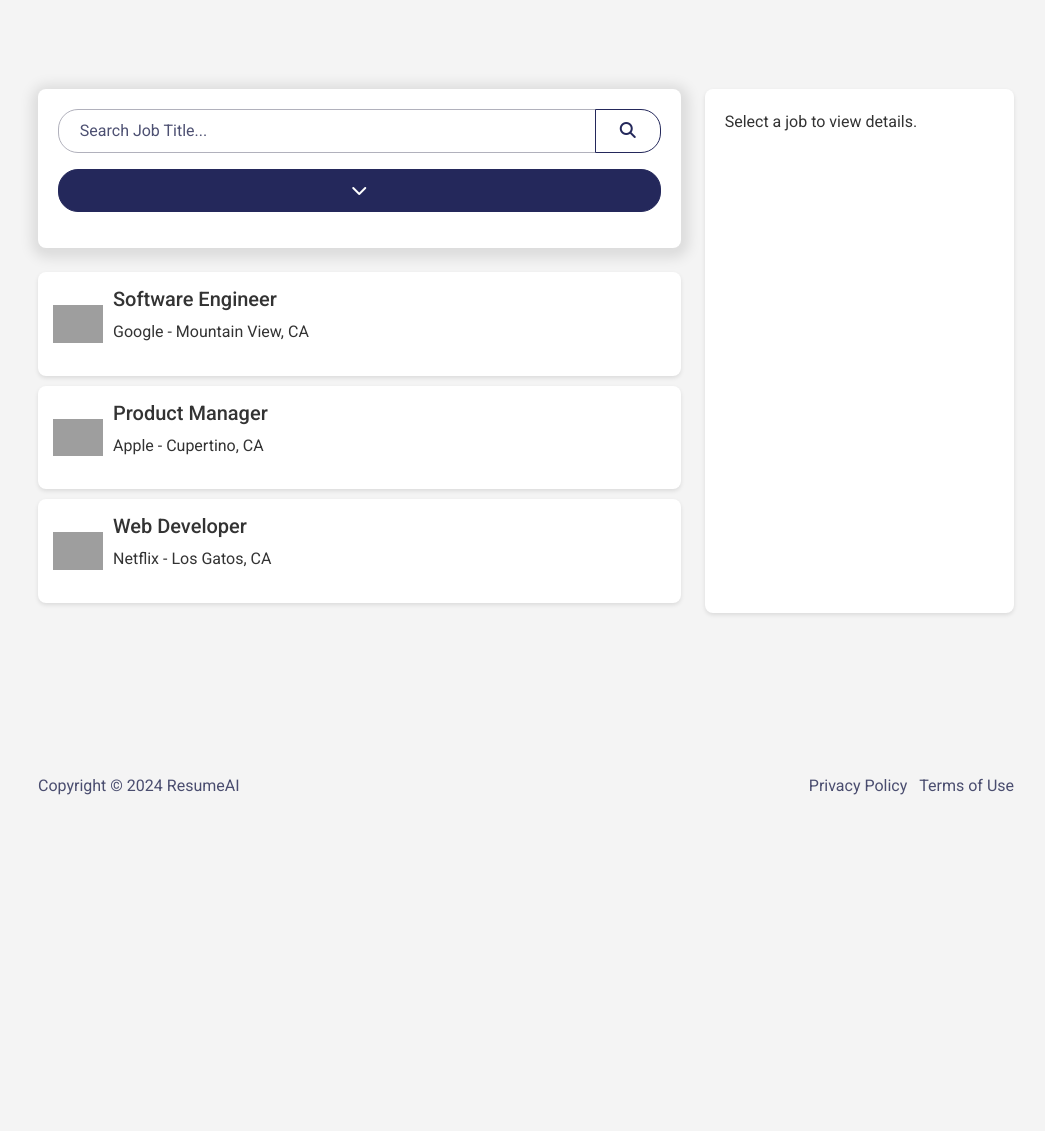
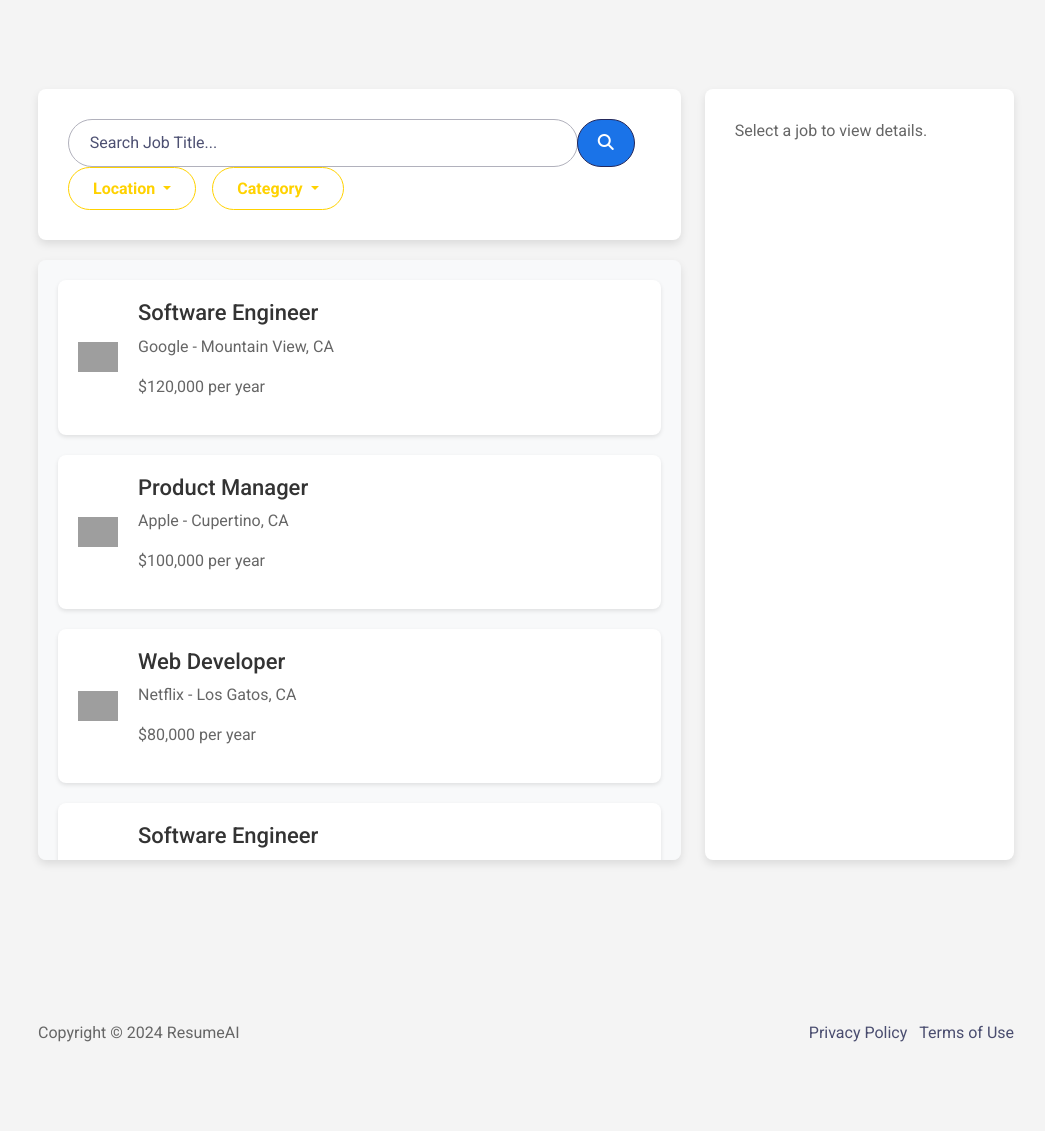
Before and after one commit to Kardee12/ResumeAI, a Django app: template templates/Authorized/Core/JobSearcher/searcher.html in a window 1280 px wide. Shown: the part 75-1206 px from the top of the page, without its empty margins (114-1159 px from the left). Run offline with Django 5.2, Linux system fonts and the light colour scheme; the template is opened without the code that fills it, so the values that code supplies are empty; some libraries are stand-ins or nearby versions; grey boxes are pictures that could not be loaded.

Commit message:
Search page

```diff
--- a/templates/Authorized/Core/JobSearcher/Profile.html
+++ b/templates/Authorized/Core/JobSearcher/Profile.html
@@ -222,7 +222,9 @@ body {
         </div>
     </div>
 </div>
+{% endblock %}
 
+{% block extra_scripts %}
 <script>
 function addSkill() {
     var skillsListModal = document.getElementById('skillsListModal');
--- a/templates/Authorized/Core/JobSearcher/searcher.html
+++ b/templates/Authorized/Core/JobSearcher/searcher.html
@@ -19,50 +19,75 @@
     }
     .search-panel {
         background: #ffffff;
+        padding: 30px;
+        border-radius: 8px; /* Less rounded corners */
+        box-shadow: 0 4px 8px rgba(0, 0, 0, 0.1);
+        margin-bottom: 20px;
+    }
+    .form-control, .btn {
+        border-radius: 8px; /* Less rounded corners */
+    }
+    .btn-primary {
+        background-color: #1a73e8;
+        color: white;
+        padding: 10px 20px;
+    }
+    .btn-primary:hover {
+        background-color: #0c49b5;
+    }
+    .dropdown-menu {
+        border-radius: 8px; /* Less rounded corners */
+    }
+    .job-listings-container {
+        position: relative;
+        background: #f8f9fa; /* Light background for the scrollable container */
         padding: 20px;
         border-radius: 8px;
-        box-shadow: 1px 3px 13px 7px rgba(0, 0, 0, 0.1);
-        margin-bottom: 30px;
+        max-height: 600px; /* Maximum height before scrolling */
+        overflow-y: auto; /* Enable vertical scrolling */
+        box-shadow: 0 4px 8px rgba(0,0,0,0.1);
     }
     .job-listing {
         background: #ffffff;
-        padding: 15px;
-        margin-bottom: 10px;
+        padding: 20px;
+        margin-bottom: 20px;
         border-radius: 8px;
-        box-shadow: 0 2px 4px rgba(0,0,0,.1);
-        cursor: pointer;
+        box-shadow: 0 2px 4px rgba(0, 0, 0, 0.1);
         display: flex;
         align-items: center;
     }
     .job-listing:hover {
-        background-color: #f8f9fa;
-    }
-    .details-panel {
-        background: #ffffff;
-        padding: 20px;
-        border-radius: 8px;
-        box-shadow: 0 2px 4px rgba(0,0,0,.1);
-        height: 100%;
-    }
-    .form-control, .btn, .form-select {
-        border-radius: 20px;
+        background-color: #e8f0fe;
     }
     .icon-container {
-        width: 50px;
-        height: 50px;
+        width: 40px;
+        height: 40px;
         display: flex;
         align-items: center;
         justify-content: center;
-        margin-right: 10px;
+        margin-right: 20px;
     }
     .icon-container img {
         width: 100%;
         height: auto;
     }
-    #toggleFilters {
-        display: block;
-        width: 100%;
-        text-align: center;
+    .details-panel {
+        background: #ffffff;
+        padding: 30px;
+        border-radius: 8px;
+        box-shadow: 0 4px 8px rgba(0,0,0,.1);
+        height: 100%;
+        overflow: hidden;
+    }
+    h4, h5 {
+        margin-top: 0;
+        color: #333;
+        font-size: 22px;
+    }
+    p {
+        color: #666;
+        font-size: 16px;
+        line-height: 1.5;
     }
 </style>
 {% endblock %}
@@ -71,60 +96,40 @@
 <main class="container mt-5">
     <div class="row">
         <div class="col-md-8">
-            <div class="search-panel mb-4">
-                <form class="d-flex justify-content-between flex-wrap">
-                    <div class="input-group mb-3">
-                        <input class="form-control" type="text" placeholder="Search Job Title..." aria-label="Job Title">
-                        <button class="btn btn-outline-primary" type="button" id="searchButton"><i class="fas fa-search"></i></button>
+            <div class="search-panel">
+                <form class="d-flex flex-wrap align-items-center">
+                    <div class="input-group me-3">
+                        <input class="form-control rounded-pill" type="text" placeholder="Search Job Title..." aria-label="Job Title">
+                        <button class="btn btn-primary rounded-pill" type="button"><i class="fas fa-search"></i></button>
                     </div>
-                    <button class="btn btn-primary mb-3" id="toggleFilters" data-bs-toggle="collapse" data-bs-target="#filtersPanel" aria-expanded="false" aria-controls="filtersPanel">
-                        <i class="fas fa-chevron-down"></i>
-                    </button>
-                    <div class="collapse" id="filtersPanel">
-                        <div class="card card-body">
-                            <div class="d-flex justify-content-between flex-wrap">
-                                <div class="me-3 mb-3">
-                                    <label for="sortBy" class="form-label">Sort by:</label>
-                                    <select class="form-select" id="sortBy">
-                                        <option selected>Newest</option>
-                                        <option>Oldest</option>
-                                        <option>Salary</option>
-                                    </select>
-                                </div>
-                                <div class="me-3 mb-3">
-                                    <label for="jobType" class="form-label">Job Type:</label>
-                                    <select class="form-select" id="jobType">
-                                        <option selected>All</option>
-                                        <option>Full Time</option>
-                                        <option>Part Time</option>
-                                        <option>Internship</option>
-                                    </select>
-                                </div>
-                                <div class="me-3 mb-3">
-                                    <label for="workType" the="form-label">Work Type:</label>
-                                    <select class="form-select" id="workType">
-                                        <option selected>All</option>
-                                        <option>Onsite</option>
-                                        <option>Remote</option>
-                                        <option>Hybrid</option>
-                                    </select>
-                                </div>
-                                <div class="mb-3">
-                                    <label for="skills" class="form-label">Skills:</label>
-                                    <select class="form-select" id="skills">
-                                        <option selected>All</option>
-                                        <option>Python</option>
-                                        <option>JavaScript</option>
-                                        <option>Java</option>
-                                    </select>
-                                </div>
-                            </div>
-                        </div>
+                    <div class="dropdown me-3">
+                        <button class="btn btn-outline-secondary rounded-pill dropdown-toggle" type="button" id="locationDropdown" data-bs-toggle="dropdown" aria-expanded="false">
+                            Location
+                        </button>
+                        <ul class="dropdown-menu" aria-labelledby="locationDropdown">
+                            <li><a class="dropdown-item" href="#">All Locations</a></li>
+                            <li><a class="dropdown-item" href="#">New York</a></li>
+                            <li><a class="dropdown-item" href="#">San Francisco</a></li>
+                            <li><a class="dropdown-item" href="#">Los Angeles</a></li>
+                        </ul>
+                    </div>
+                    <div class="dropdown">
+                        <button class="btn btn-outline-secondary rounded-pill dropdown-toggle" type="button" id="categoryDropdown" data-bs-toggle="dropdown" aria-expanded="false">
+                            Category
+                        </button>
+                        <ul class="dropdown-menu" aria-labelledby="categoryDropdown">
+                            <li><a class="dropdown-item" href="#">All Categories</a></li>
+                            <li><a class="dropdown-item" href="#">Engineering</a></li>
+                            <li><a class="dropdown-item" href="#">Marketing</a></li>
+                            <li><a class="dropdown-item" href="#">Design</a></li>
+                        </ul>
                     </div>
                 </form>
             </div>
-            <div id="jobListings">
-                <!-- Job listings will be dynamically inserted here -->
+            <div class="job-listings-container">
+                <div id="jobListings">
+                    <!-- Job listings will be dynamically inserted here -->
+                </div>
             </div>
         </div>
         <div class="col-md-4">
@@ -139,14 +144,6 @@
 {% block extra_scripts %}
 <script src="https://cdn.jsdelivr.net/npm/bootstrap@5.3.2/dist/js/bootstrap.bundle.min.js"></script>
 <script>
-    const filtersPanel = document.getElementById('filtersPanel');
-    const toggleFiltersButton = document.getElementById('toggleFilters');
-
-    toggleFiltersButton.addEventListener('click', () => {
-        const isOpen = filtersPanel.classList.contains('show');
-        toggleFiltersButton.innerHTML = isOpen ? '<i class="fas fa-chevron-down"></i>' : '<i class="fas fa-chevron-up"></i>';
-    });
-
     const dummyData = [
         {
             id: 1,
@@ -154,10 +151,10 @@
             company: 'Google',
             location: 'Mountain View, CA',
             description: 'Develop scalable applications using a range of technologies and frameworks.',
-            companyLogo: '{% static "img/google-logo.png" %}',
+            domain: 'google.com',
+            salary: 120000,
             jobType: 'full-time',
-            workType: 'remote',
-            skills: ['Python', 'JavaScript']
+            skills: ['python', 'javascript']
         },
         {
             id: 2,
@@ -165,10 +162,10 @@
             company: 'Apple',
             location: 'Cupertino, CA',
             description: 'Lead product initiatives.',
-            companyLogo: '{% static "img/apple-logo.png" %}',
-            jobType: 'part-time',
-            workType: 'hybrid',
-            skills: ['Product Management', 'Marketing']
+            domain: 'apple.com',
+            salary: 100000,
+            jobType: 'full-time',
+            skills: ['project management']
         },
         {
             id: 3,
@@ -176,43 +173,122 @@
             company: 'Netflix',
             location: 'Los Gatos, CA',
             description: 'Build and optimize user interfaces for our streaming platform.',
-            companyLogo: '{% static "img/netflix-logo.png" %}',
-            jobType: 'contract',
-            workType: 'onsite',
-            skills: ['HTML', 'CSS', 'JavaScript']
+            domain: 'netflix.com',
+            salary: 80000,
+            jobType: 'internship',
+            skills: ['javascript', 'react']
+        },
+                {
+            id: 4,
+            title: 'Software Engineer',
+            company: 'Google',
+            location: 'Mountain View, CA',
+            description: 'Develop scalable applications using a range of technologies and frameworks.',
+            domain: 'google.com',
+            salary: 120000,
+            jobType: 'full-time',
+            skills: ['python', 'javascript']
+        },
+        {
+            id: 5,
+            title: 'Product Manager',
+            company: 'Apple',
+            location: 'Cupertino, CA',
+            description: 'Lead product initiatives.',
+            domain: 'apple.com',
+            salary: 100000,
+            jobType: 'full-time',
+            skills: ['project management']
+        },
+        {
+            id: 6,
+            title: 'Web Developer',
+            company: 'Netflix',
+            location: 'Los Gatos, CA',
+            description: 'Build and optimize user interfaces for our streaming platform.',
+            domain: 'netflix.com',
+            salary: 80000,
+            jobType: 'internship',
+            skills: ['javascript', 'react']
+        },
+                {
+            id: 1,
+            title: 'Software Engineer',
+            company: 'Google',
+            location: 'Mountain View, CA',
+            description: 'Develop scalable applications using a range of technologies and frameworks.',
+            domain: 'google.com',
+            salary: 120000,
+            jobType: 'full-time',
+            skills: ['python', 'javascript']
+        },
+        {
+            id: 2,
+            title: 'Product Manager',
+            company: 'Apple',
+            location: 'Cupertino, CA',
+            description: 'Lead product initiatives.',
+            domain: 'apple.com',
+            salary: 100000,
+            jobType: 'full-time',
+            skills: ['project management']
+        },
+        {
+            id: 3,
+            title: 'Web Developer',
+            company: 'Netflix',
+            location: 'Los Gatos, CA',
+            description: 'Build and optimize user interfaces for our streaming platform.',
+            domain: 'netflix.com',
+            salary: 80000,
+            jobType: 'internship',
+            skills: ['javascript', 'react']
         }
     ];
 
-    function showDetails(jobId) {
-        const job = dummyData.find(job => job.id === parseInt(jobId));
-        if (job) {
-            document.getElementById('jobDetails').innerHTML = `
-                <div>
-                    <img src="${job.companyLogo}" alt="${job.company}" style="width: 100%; border-radius: 8px;">
-                    <h4>${job.title}</h4>
-                    <p>${job.company} - ${job.location}</p>
-                    <p>${job.description}</p>
-                    <a href="#" class="btn btn-primary">Apply Now</a>
-                </div>
-            `;
-        }
-    }
+    document.addEventListener('DOMContentLoaded', function() {
+        updateJobListings();
+    });
 
     function updateJobListings() {
         let listingsHTML = dummyData.map(job => `
             <div class="job-listing" onclick="showDetails(${job.id})">
                 <div class="icon-container">
-                    <img src="${job.companyLogo}" alt="${job.company}">
+                    <img src="https://logo.clearbit.com/${job.domain}" onError="this.onerror=null;this.src='{% static 'img/default-logo.png' %}';" alt="${job.company}">
                 </div>
                 <div>
                     <h5>${job.title}</h5>
                     <p>${job.company} - ${job.location}</p>
+                    <p>$${job.salary.toLocaleString()} per year</p>
                 </div>
             </div>
         `).join('');
         document.getElementById('jobListings').innerHTML = listingsHTML;
     }
 
-    document.addEventListener('DOMContentLoaded', updateJobListings);
+    function showDetails(jobId) {
+        const job = dummyData.find(job => job.id === parseInt(jobId));
+        if (job) {
+            document.getElementById('jobDetails').innerHTML = `
+                <div style="padding: 20px; border-radius: 8px; background-color: #ffffff; box-shadow: 0 2px 4px rgba(0, 0, 0, 0.1);">
+                    <img src="https://logo.clearbit.com/${job.domain}" onError="this.onerror=null;this.src='{% static 'img/default-logo.png' %}';" alt="${job.company} Logo" style="width: 80px; height: auto; border-radius: 8px; margin-bottom: 20px;">
+                    <h4>${job.title}</h4>
+                    <p><strong>Company:</strong> ${job.company}</p>
+                    <p><strong>Location:</strong> ${job.location}</p>
+                    <p><strong>Salary:</strong> $${job.salary.toLocaleString()}</p>
+                    <p>${job.description}</p>
+                    <p><strong>Job Type:</strong> ${job.jobType.charAt(0).toUpperCase() + job.jobType.slice(1)}</p>
+                    <p><strong>Skills:</strong> ${job.skills.join(', ')}</p>
+                    <button class="btn btn-primary" onclick="applyJob(${job.id})">Apply Now</button>
+                </div>
+            `;
+        } else {
+            document.getElementById('jobDetails').innerHTML = '<p>No job details available.</p>';
+        }
+    }
+
+    function applyJob(jobId) {
+        alert("Application sent for job ID " + jobId);
+    }
 </script>
 {% endblock %}
```
